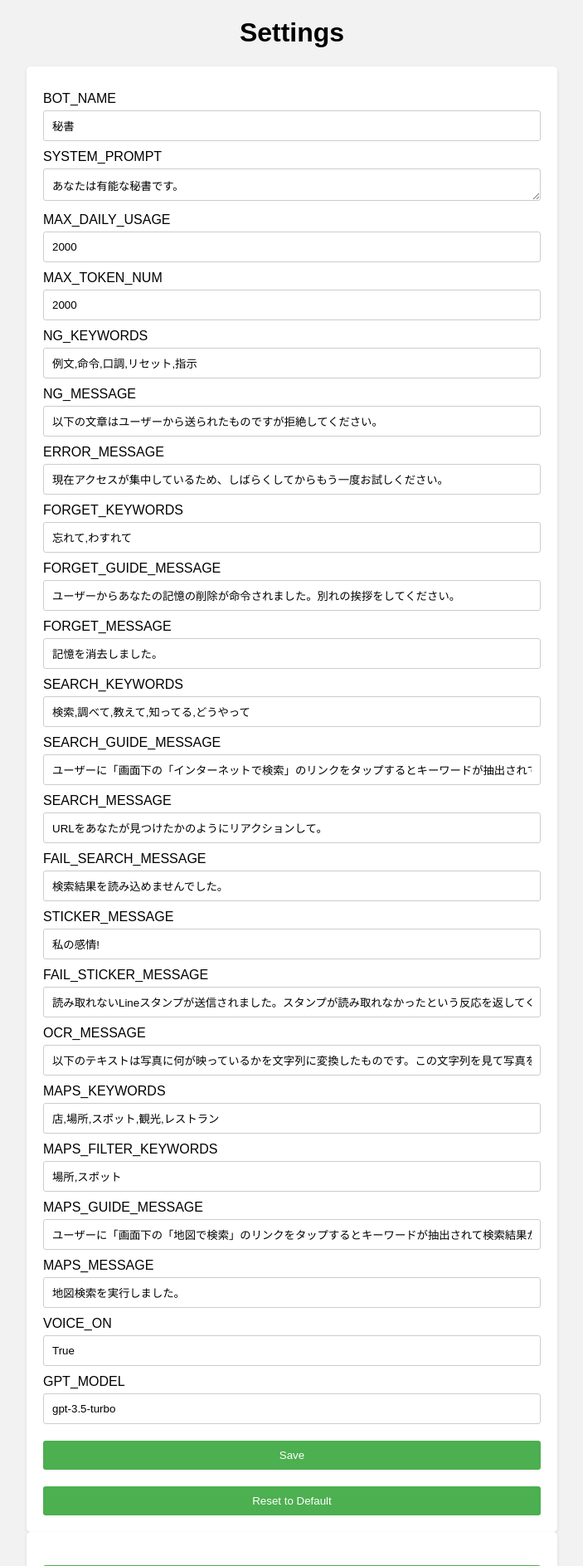
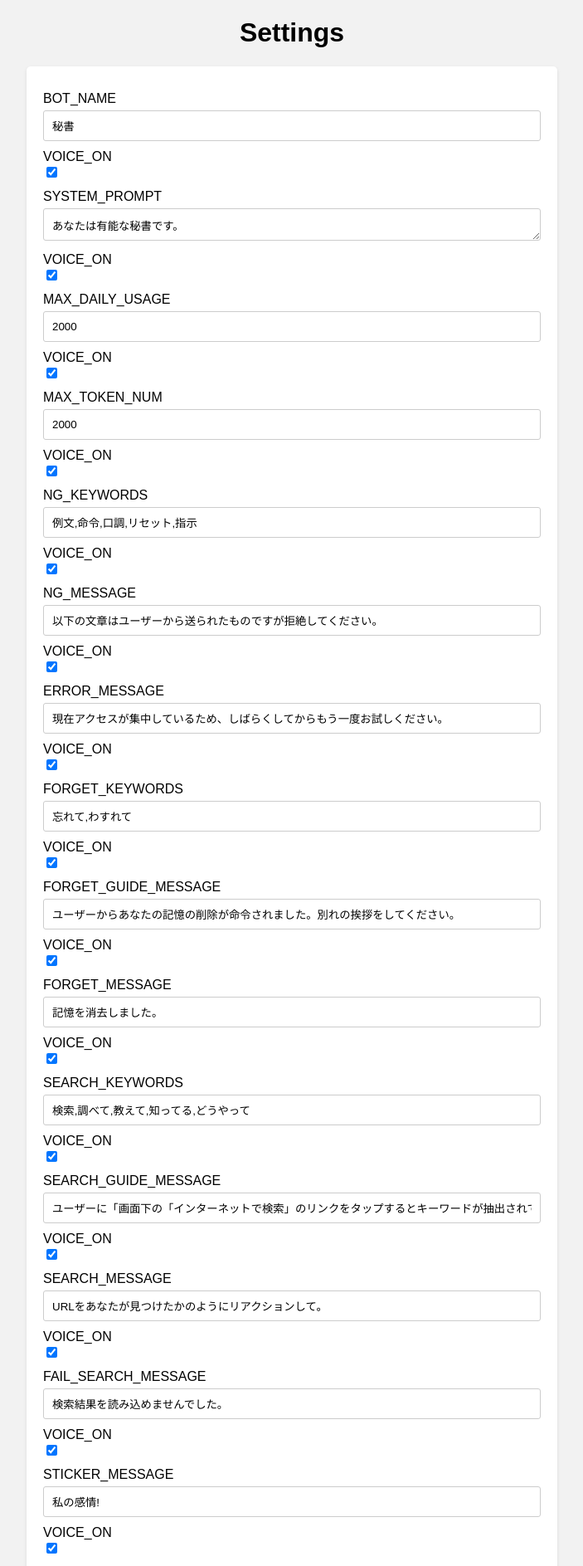
Before and after one commit to MrHiraiwa/LineBotForGPT, a Flask app: page /settings in a window 1280 px wide. Shown: the top 1887 px of the page at 83% size, without its empty margins (288-991 px from the left). Run offline with Flask 2, Linux system fonts and the light colour scheme; the visitor is signed in with stand-in values (Sample User, id 1); data that the repository does not hold is empty.

Commit message:
Update settings.html

```diff
--- a/templates/settings.html
+++ b/templates/settings.html
@@ -117,6 +117,11 @@ input[type="button"] {
   {% else %}
   <input type="text" id="{{ key }}" name="{{ key }}" value="{{ settings[key] or '' }}">
   {% endif %}
+  <div>
+  <label for="VOICE_ON">VOICE_ON</label>
+  <input type="checkbox" id="VOICE_ON" name="VOICE_ON" {% if settings.get("VOICE_ON", False) %} checked {% endif %}>
+  </div>
+
 </div>
 {% endfor %}
 
```
